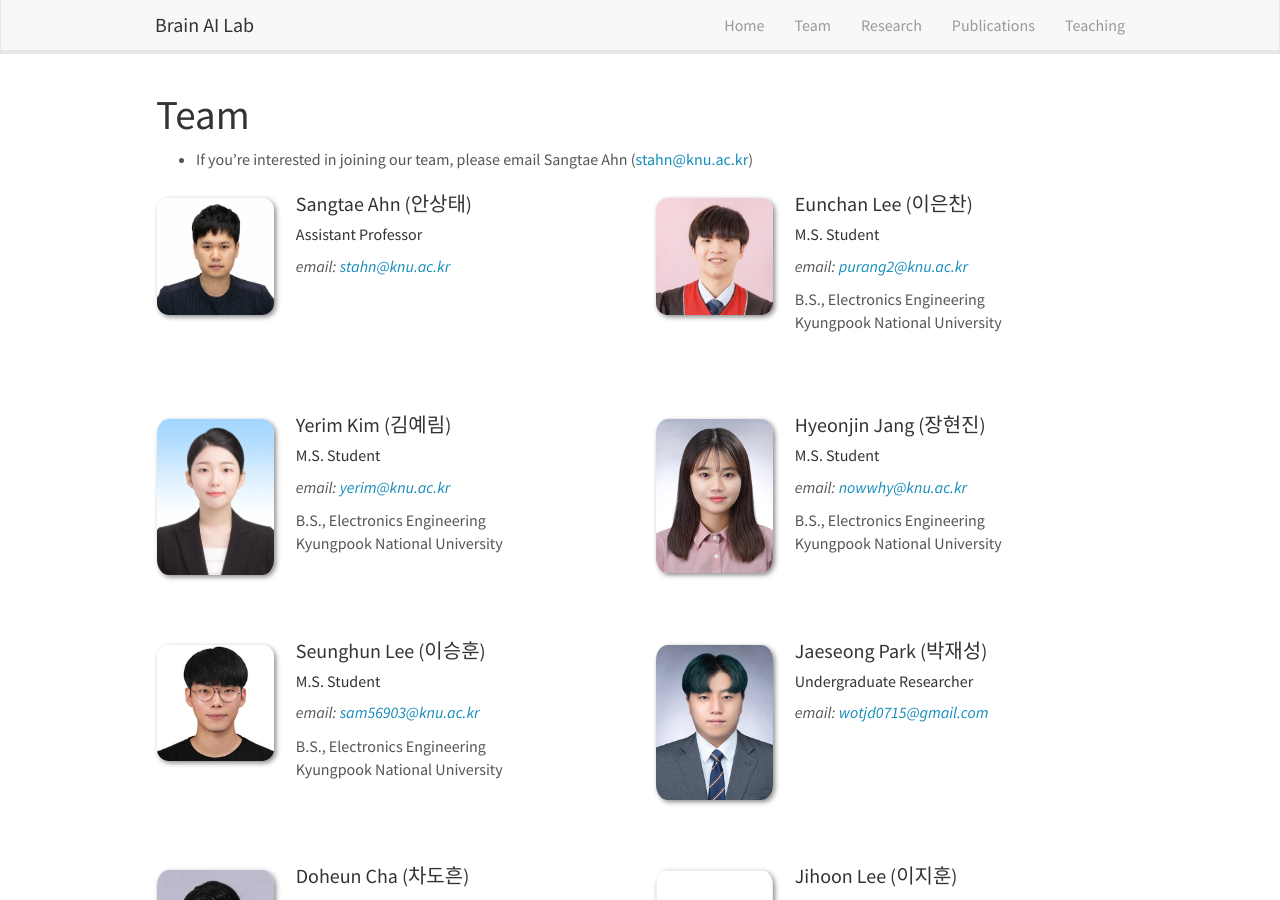
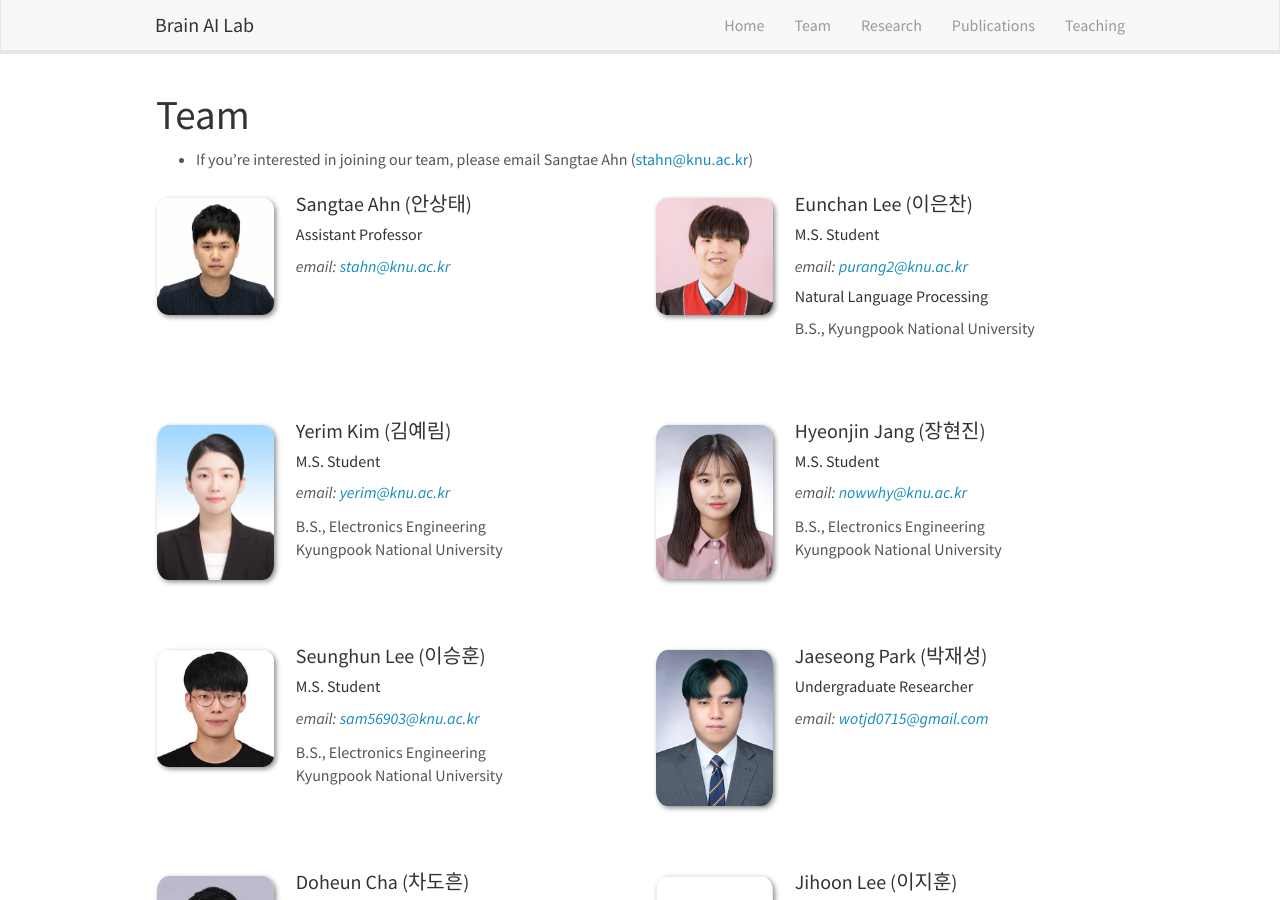
Before and after one commit to KNU-BrainAI/knu-brainai.github.io, a Jekyll site: the page built from _pages/team.md, in a window 1280 px wide and 900 px high. Built offline with Jekyll 4.4.1, drawn with Linux system fonts in a browser that asks for light colours; nearby versions of some CDN libraries.

Commit message:
Update team_members.yml

```diff
--- a/_data/team_members.yml
+++ b/_data/team_members.yml
@@ -10,8 +10,8 @@
   info: M.S. Student
   email: purang2@knu.ac.kr
   number_educ: 2
-  education1: B.S., Electronics Engineering
-  education2: Kyungpook National University
+  education1: B.S., Kyungpook National University
+  interest: Natural Language Processing
 
 
 - name: Yerim Kim (김예림)
```
